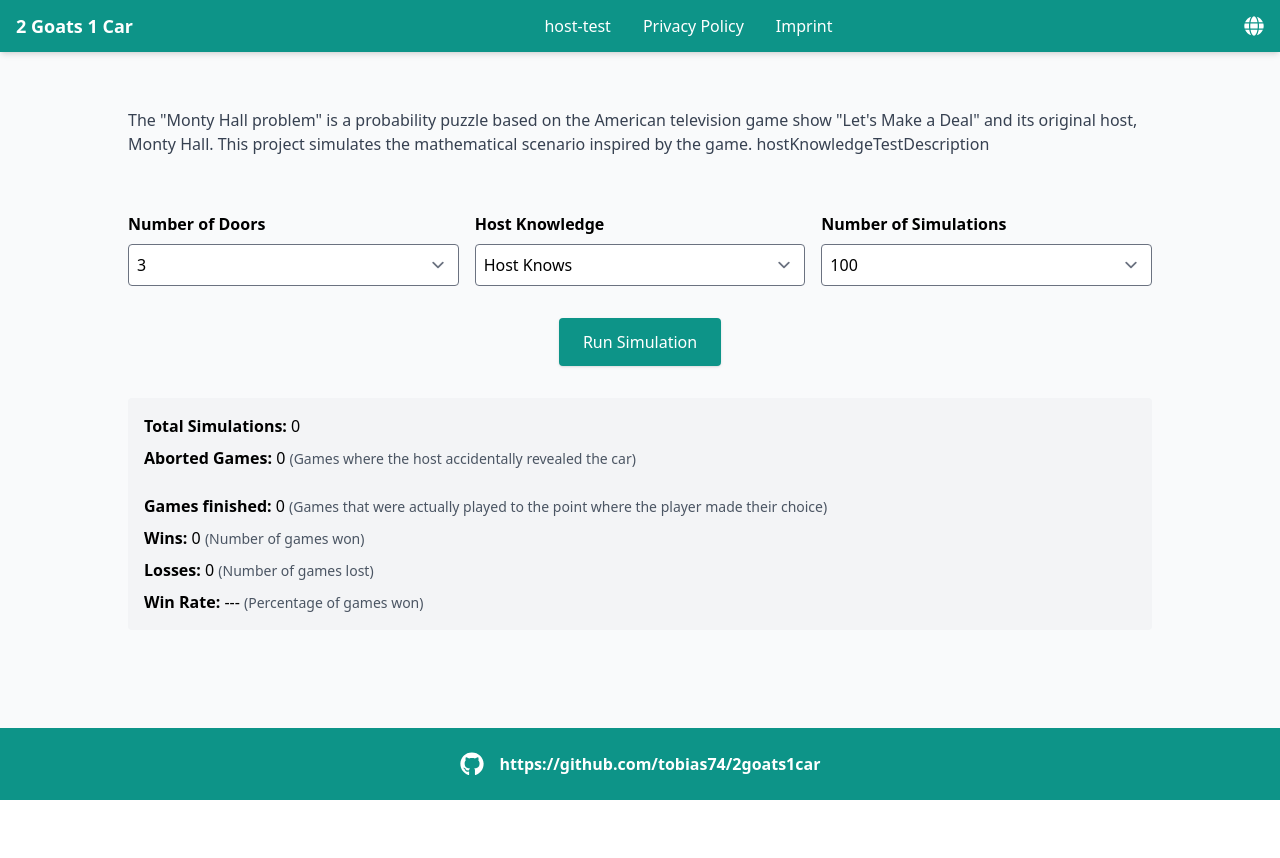
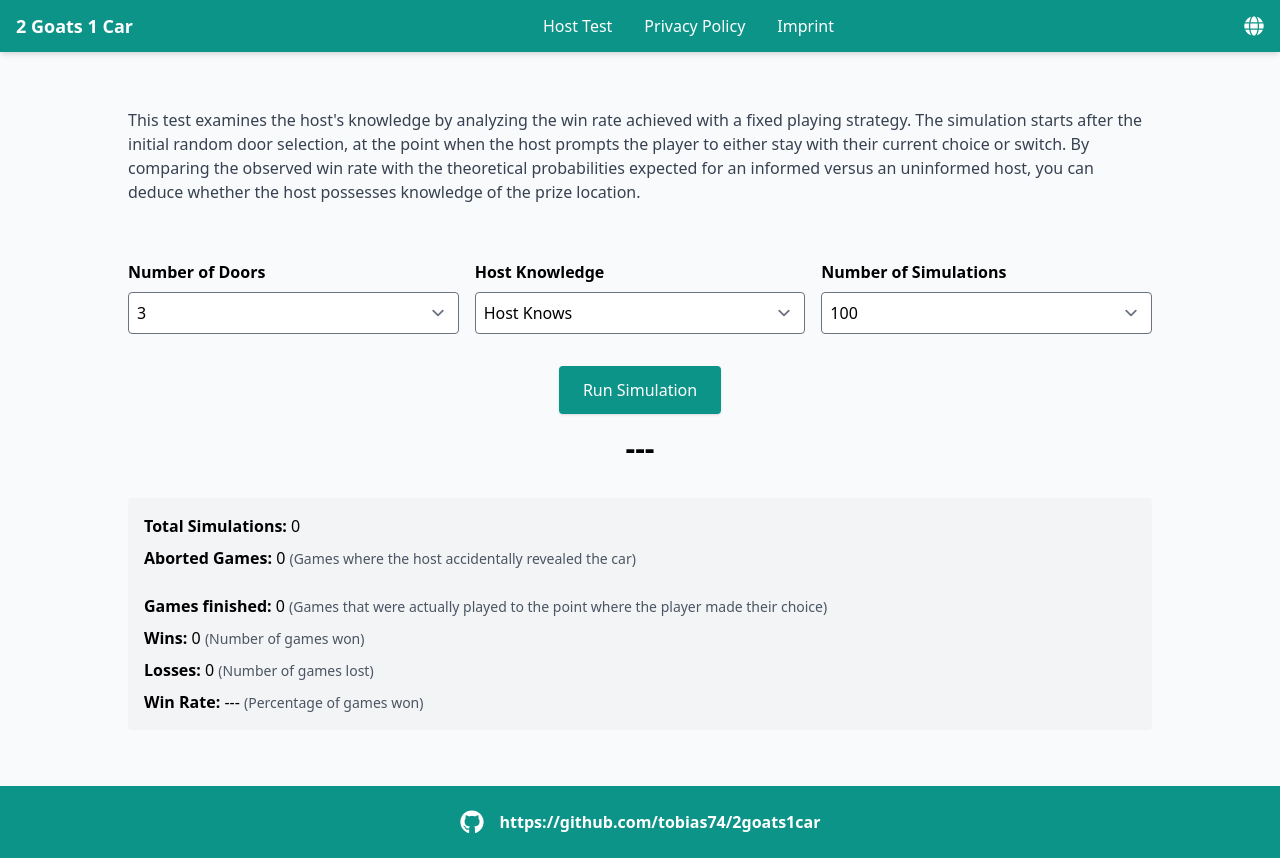
Before and after one commit to tobias74/2goats1car, a React (Vite) app: page /host-test in a window 1280 px wide. Before the commit the page ends 800 px from the top, so only its background shows below. Built offline with nearby package versions, Linux system fonts and the light colour scheme.

Commit message:
working version

```diff
--- a/src/i18n.js
+++ b/src/i18n.js
@@ -32,6 +32,11 @@ const resources = {
             switch: 'Switch',
             knows: 'Knows',
             random: 'Does not know',
+            "introTextHostKnowledge": "This test examines the host's knowledge by analyzing the win rate achieved with a fixed playing strategy. The simulation starts after the initial random door selection, at the point when the host prompts the player to either stay with their current choice or switch. By comparing the observed win rate with the theoretical probabilities expected for an informed versus an uninformed host, you can deduce whether the host possesses knowledge of the prize location.",
+            hostKnowsResult: 'The Host knows',
+            hostDoesNotKnowResult: 'The Host does not know',
+            "host-test": "Host Test",
+
         },
     },
     de: {
@@ -64,6 +69,10 @@ const resources = {
             switch: 'Wechseln',
             knows: 'Weiß Bescheid',
             random: 'Weiß nicht Bescheid',
+            "introTextHostKnowledge": "Dieser Test untersucht das Wissen des Gastgebers, indem die Gewinnrate analysiert wird, die mit einer festgelegten Spielstrategie erzielt wird. Die Simulation beginnt nach der anfänglichen zufälligen Türwahl, zu dem Zeitpunkt, an dem der Gastgeber den Spieler auffordert, bei der aktuellen Wahl zu bleiben oder zu wechseln. Durch den Vergleich der beobachteten Gewinnrate mit den theoretisch erwarteten Wahrscheinlichkeiten für einen informierten versus einen uninformierten Gastgeber können Sie ableiten, ob der Gastgeber den Standort des Gewinns kennt.",
+            hostKnowsResult: 'Der Gastgeber weiß Bescheid',
+            hostDoesNotKnowResult: 'Der Gastgeber weiß nicht Bescheid',
+            "host-test": "Host Test",
         },
     },
 };
--- a/src/pages/HostKnowledgeTestPage.jsx
+++ b/src/pages/HostKnowledgeTestPage.jsx
@@ -9,7 +9,6 @@ const HostKnowledgeTestPage = () => {
     const { t } = useTranslation();
 
     const [doors, setDoors] = useState(3);
-    // Player behavior is fixed to 'stay' so we remove that option.
     const [hostKnowledge, setHostKnowledge] = useState('knows');
     const [simulations, setSimulations] = useState(100);
     const [results, setResults] = useState({
@@ -30,7 +29,7 @@ const HostKnowledgeTestPage = () => {
         setResults({ wins: 0, losses: 0, hostAbortedGames: 0, totalSimulations: simulations });
 
         // Store the last run parameters (playerBehavior is fixed to 'stay')
-        setLastRunParameters({ doors, hostKnowledge, simulations });
+        setLastRunParameters({ doors, hostKnowledge, simulations, playerBehavior: 'stay' });
 
         workerManagerRef.current = new WorkerManager(new SimulationWorker());
 
@@ -80,12 +79,25 @@ const HostKnowledgeTestPage = () => {
         };
     }, []);
 
+    // Use lastRunParameters.doors to ensure the calculation only uses the parameters from the completed simulation.
+    let hostIsKnowledgeable = null;
+    const validGames = results.wins + results.losses;
+    if (!isRunning && validGames > 0 && lastRunParameters) {
+        const usedDoors = lastRunParameters.doors;
+        const winRate = results.wins / validGames;
+        const expectedKnows = 1 / usedDoors;
+        const expectedRandom = 1 / (usedDoors - 1);
+        const diffKnows = Math.abs(winRate - expectedKnows);
+        const diffRandom = Math.abs(winRate - expectedRandom);
+        hostIsKnowledgeable = diffKnows < diffRandom;
+    }
+
     return (
         <div className={'p-6 ' + styles['home-wrapper']}>
             <div className="max-w-screen-lg mx-auto">
                 <section className="mb-14">
                     <p className="text-gray-700">
-                        {t('introText')} {t('hostKnowledgeTestDescription')}
+                        {t('introTextHostKnowledge')}
                     </p>
                 </section>
 
@@ -151,6 +163,21 @@ const HostKnowledgeTestPage = () => {
                             </button>
                         )}
                     </div>
+                    {/* New Test Result Section */}
+                    <div
+                        className={`text-center text-3xl font-bold mt-4 ${hostIsKnowledgeable === true
+                                ? 'text-green-600'
+                                : hostIsKnowledgeable === false
+                                    ? 'text-red-600'
+                                    : ''
+                            }`}
+                    >
+                        {hostIsKnowledgeable === true
+                            ? t('hostKnowsResult')
+                            : hostIsKnowledgeable === false
+                                ? t('hostDoesNotKnowResult')
+                                : '---'}
+                    </div>
                 </section>
 
                 {/* Results Section */}
```
